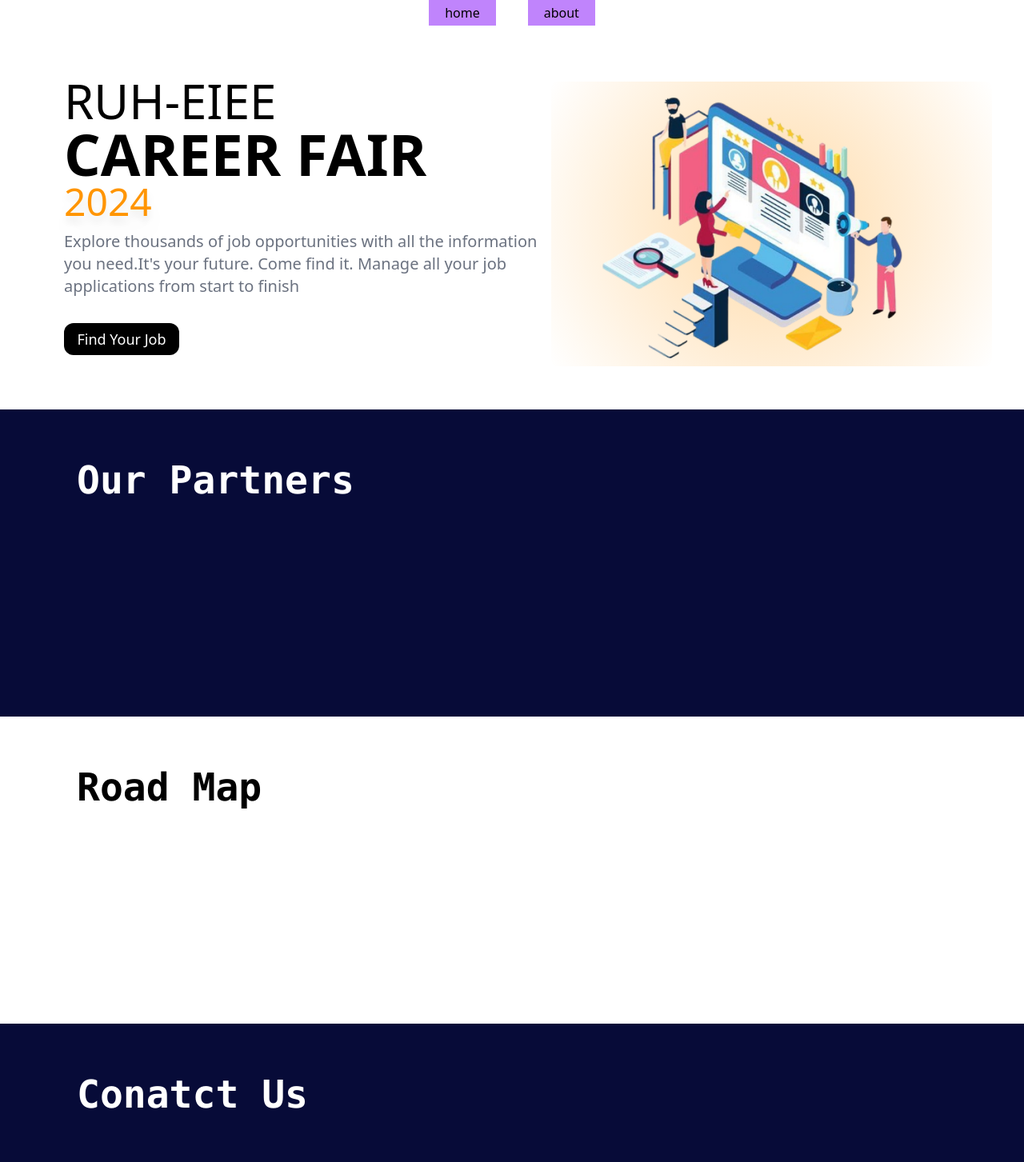
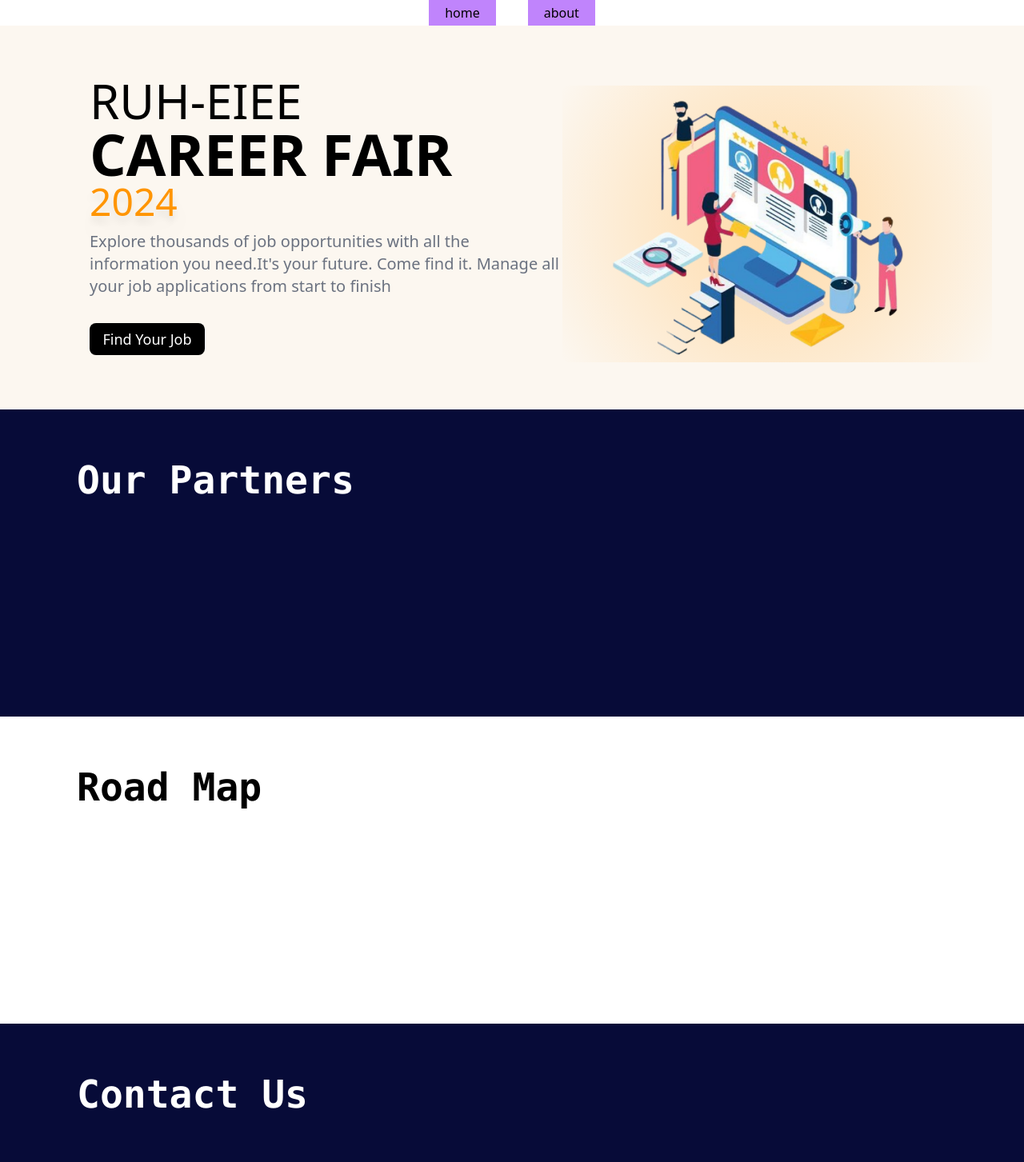
Before and after one commit to vishnaka-dasanayaka/CareerExpo, a React (Create React App) app in the folder app/client/: page / in a window 1280 px wide. Shown: the top 1453 px of the page at 80% size. Built offline with nearby package versions, Linux system fonts and the light colour scheme.

Commit message:
changes to the background colour

```diff
--- a/app/client/src/components/Contact.jsx
+++ b/app/client/src/components/Contact.jsx
@@ -3,13 +3,13 @@ import React from "react";
 const Contact = () => {
   return (
     <section className="bg-[#070B38]  flex flex-col justify-center items-center">
-      <div className="flex pt-16 justify-start w-[85%]">
-        <h1 className="text-5xl text-white font-mono font-bold text-center md:text-left lg:text-start w-[85%]">
-          Conatct Us
+      <div className="flex pt-16 justify-center md:justify-start lg:justify-start w-[85%]">
+        <h1 className="text-5xl text-white font-mono font-bold text-center md:text-start lg:text-start w-[85%]">
+          Contact Us
         </h1>
       </div>
       <div className="flex w-[80%] justify-center pt-10">
-        <form className="w-[50%]">
+        <form className="w-full md:w-[80%] lg:w-[50%]">
           <div className=" flex flex-col py-4">
             <label className="text-white text-lg pb-2">E-Mail</label>
             <input
--- a/app/client/src/components/Hero.jsx
+++ b/app/client/src/components/Hero.jsx
@@ -3,13 +3,13 @@ import HeroImage from "../assets/hero_image.png";
 
 const Hero = () => {
   return (
-    <section className="bg-[#FFFF]">
-      <div className="flex flex-col md:flex-row lg:flex-row pt-16 pl-12 lg:pl-20 pr-10 pb-12 items-center justify-between ">
+    <section className="bg-[#fcf7f0]">
+      <div className="flex flex-col md:flex-row lg:flex-row pt-16 pl-12 lg:pl-28 pr-10 pb-12 items-center justify-between ">
         <div>
           <h1 className="text-6xl font-Montserrat text-center md:text-left lg:text-left">
             RUH-EIEE
           </h1>
-          <h1 className="text-7xl  font-Montserrat font-extrabold  text-center md:text-left lg:text-left">
+          <h1 className="text-7xl  font-Montserrat font-bold  text-center md:text-left lg:text-left">
             CAREER FAIR
           </h1>
           <h1 className="text-5xl drop-shadow-xl font-Montserrat text-[#FF9503] text-center md:text-left lg:text-left">
@@ -21,7 +21,7 @@ const Hero = () => {
             applications from start to finish
           </p>
           <div className="flex pb-5 justify-center  md:justify-start lg:justify-start">
-            <button className="bg-black text-white text-lg font-Montserrat h-10 w-36 rounded-xl">
+            <button className="bg-black text-white text-lg font-Montserrat h-10 w-36 rounded-lg">
               Find Your Job
             </button>
           </div>
```
